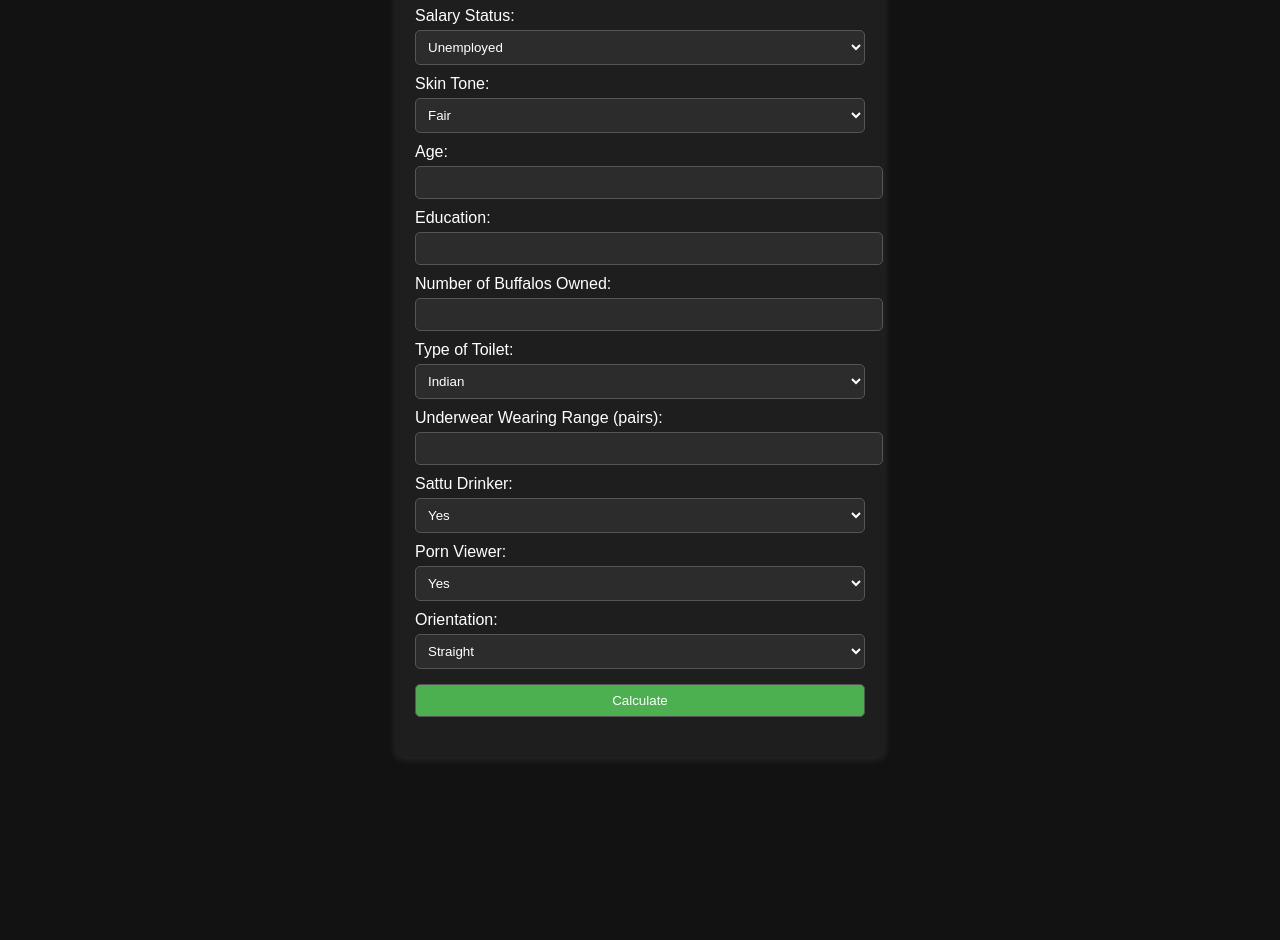
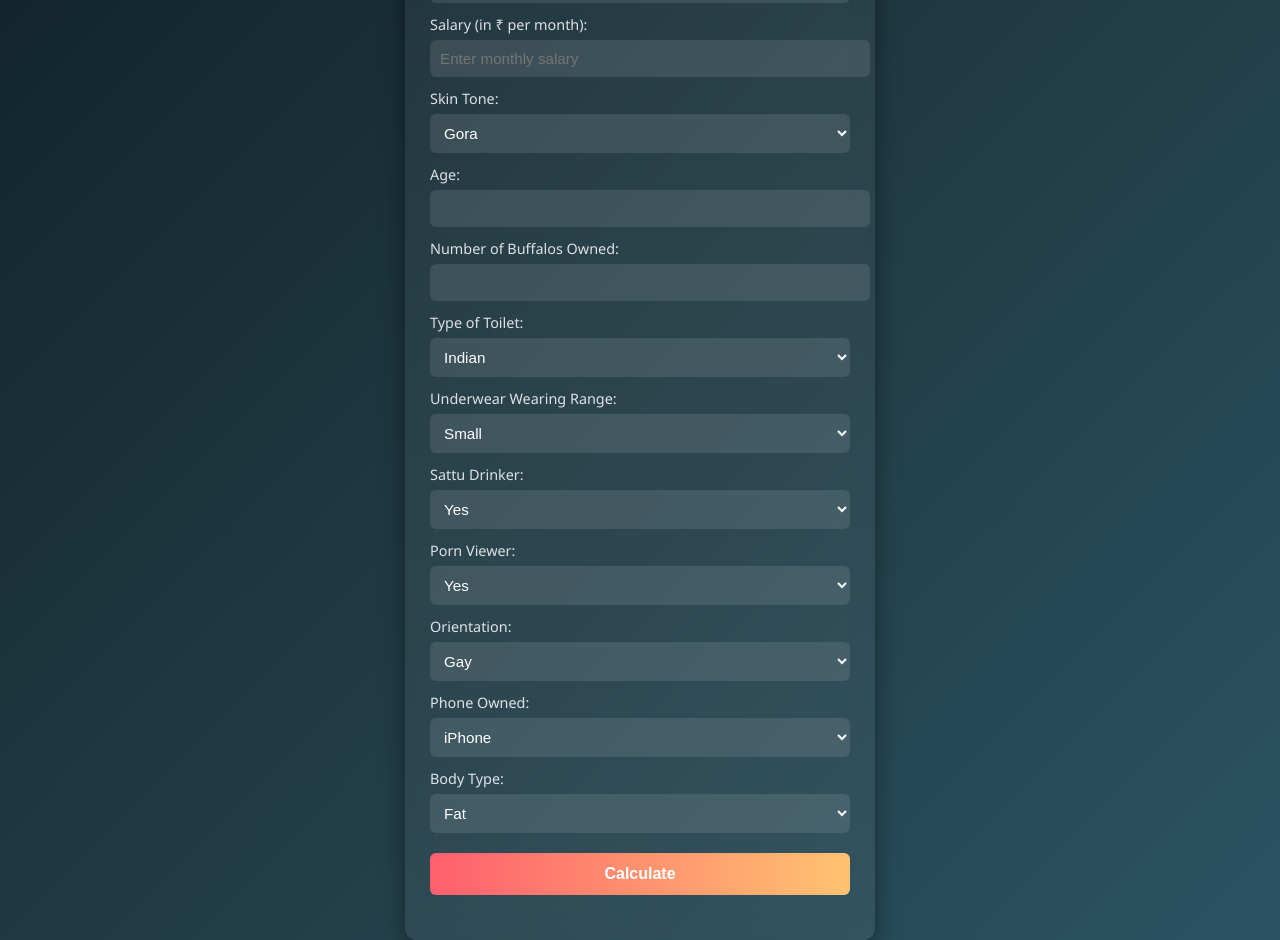
Before and after one commit to is-chetan/calculator, a plain HTML site: page dex.html in a window 1280 px wide. Shown: the part 233-1173 px from the top of the page. Before the commit the page ends 1008 px from the top, so only its background shows below. Drawn offline with Linux system fonts and the light colour scheme.

Commit message:
Your commit message here

```diff
--- a/dex.html
+++ b/dex.html
@@ -1,20 +1,91 @@
 <!DOCTYPE html>
 <html lang="en">
+
 <head>
     <meta charset="UTF-8">
     <meta name="viewport" content="width=device-width, initial-scale=1.0">
     <title>Dahej Calculator</title>
     <style>
-        body { font-family: Arial, sans-serif; background-color: #121212; color: white; display: flex; justify-content: center; align-items: center; min-height: 100vh; padding: 10px; }
-        .container { background: #1e1e1e; padding: 20px; border-radius: 8px; box-shadow: 0 2px 8px rgba(255,255,255,0.1); width: 100%; max-width: 450px; }
-        h2 { text-align: center; }
-        label { display: block; margin-top: 10px; }
-        input, select, button { width: 100%; padding: 8px; margin-top: 5px; border: 1px solid #555; border-radius: 5px; background: #2c2c2c; color: white; }
-        button { background-color: #4CAF50; color: white; margin-top: 15px; cursor: pointer; }
-        button:hover { background-color: #45a049; }
-        .result { margin-top: 20px; text-align: center; font-weight: bold; }
+        body {
+            margin: 0;
+            font-family: 'Segoe UI', Tahoma, Geneva, Verdana, sans-serif;
+            background: linear-gradient(135deg, #0f2027, #203a43, #2c5364);
+            display: flex;
+            justify-content: center;
+            align-items: center;
+            min-height: 100vh;
+            color: #fff;
+        }
+
+        .container {
+            background: rgba(255, 255, 255, 0.05);
+            padding: 25px;
+            border-radius: 12px;
+            box-shadow: 0 8px 25px rgba(0, 0, 0, 0.4);
+            max-width: 420px;
+            width: 100%;
+            backdrop-filter: blur(12px);
+        }
+
+        h2 {
+            text-align: center;
+            margin-bottom: 20px;
+            font-weight: 600;
+        }
+
+        label {
+            font-size: 0.9rem;
+            margin-top: 12px;
+            display: block;
+            opacity: 0.85;
+        }
+
+        input,
+        select {
+            width: 100%;
+            padding: 10px;
+            margin-top: 6px;
+            border: none;
+            border-radius: 6px;
+            background: rgba(255, 255, 255, 0.1);
+            color: #fff;
+            font-size: 0.95rem;
+            outline: none;
+        }
+
+        input:focus,
+        select:focus {
+            background: rgba(255, 255, 255, 0.15);
+        }
+
+        button {
+            width: 100%;
+            padding: 12px;
+            margin-top: 20px;
+            background: linear-gradient(90deg, #ff5f6d, #ffc371);
+            border: none;
+            border-radius: 6px;
+            color: #fff;
+            font-size: 1rem;
+            cursor: pointer;
+            font-weight: bold;
+            transition: transform 0.2s ease, opacity 0.2s ease;
+        }
+
+        button:hover {
+            transform: scale(1.03);
+            opacity: 0.9;
+        }
+
+        .result {
+            margin-top: 20px;
+            text-align: center;
+            font-weight: bold;
+            font-size: 1.1rem;
+        }
     </style>
 </head>
+
 <body>
     <div class="container">
         <h2>Dahej Calculator</h2>
@@ -31,30 +102,20 @@
             <option>Odia</option>
         </select>
 
-        <label>Salary Status:</label>
-        <select id="salary">
-            <option>Unemployed</option>
-            <option>Student</option>
-            <option>Private Job</option>
-            <option>TCS</option>
-            <option>Government Job</option>
-        </select>
+        <label>Salary (in ₹ per month):</label>
+        <input type="number" id="salaryAmount" placeholder="Enter monthly salary">
 
         <label>Skin Tone:</label>
         <select id="skin">
-            <option>Fair</option>
-            <option>Wheatish</option>
+            <option>Gora</option>
             <option>Dark</option>
         </select>
 
         <label>Age:</label>
         <input type="number" id="age">
 
-        <label>Education:</label>
-        <input type="text" id="education">
-
         <label>Number of Buffalos Owned:</label>
-        <input type="number" id="buffalos">
+        <input type="number" id="buffalo">
 
         <label>Type of Toilet:</label>
         <select id="toilet">
@@ -62,8 +123,12 @@
             <option>Western</option>
         </select>
 
-        <label>Underwear Wearing Range (pairs):</label>
-        <input type="number" id="underwear">
+        <label>Underwear Wearing Range:</label>
+        <select id="underwear">
+            <option>Small</option>
+            <option>Medium</option>
+            <option>Large</option>
+        </select>
 
         <label>Sattu Drinker:</label>
         <select id="sattu">
@@ -79,51 +144,41 @@
 
         <label>Orientation:</label>
         <select id="orientation">
+            <option>Gay</option>
             <option>Straight</option>
-            <option>Gay</option>
-            <option>Pedofile</option>
-            <option>Bakri Chod</option>
+        </select>
+
+        <label>Phone Owned:</label>
+        <select id="phone">
+            <option>iPhone</option>
+            <option>Samsung</option>
+            <option>Other</option>
+        </select>
+
+        <label>Body Type:</label>
+        <select id="body">
+            <option>Fat</option>
+            <option>Thin</option>
         </select>
 
         <button onclick="calculateDahej()">Calculate</button>
-
         <div class="result" id="result"></div>
     </div>
 
     <script>
         function calculateDahej() {
-            let salaryStatus = document.getElementById('salary').value;
-            let baseSalaryMultiplier = {
-                'Unemployed': 0,
-                'Student': 1,
-                'Private Job': 5,
-                'TCS': 7,
-                'Government Job': 10
-            }[salaryStatus] || 1;
-
-            let salaryValue = baseSalaryMultiplier * 10000;
-
-            let buffalos = parseInt(document.getElementById('buffalos').value) || 0;
-            let toilet = document.getElementById('toilet').value;
-            let underwear = parseInt(document.getElementById('underwear').value) || 0;
-            let sattu = document.getElementById('sattu').value;
-            let porn = document.getElementById('porn').value;
-            let orientation = document.getElementById('orientation').value;
-
-            // Fun randomization
-            let randomFactor = Math.floor(Math.random() * 50000);
-
-            let dahej = salaryValue + (buffalos * 2000);
-            if (toilet === 'Western') dahej += 5000;
-            if (underwear > 5) dahej += 2000;
-            if (sattu === 'Yes') dahej += 1000;
-            if (porn === 'Yes') dahej -= 3000;
-            if (orientation === 'Bakri Chod') dahej -= 10000;
-
-            dahej += randomFactor;
-
-            document.getElementById('result').innerText = `Estimated Dahej: ₹${dahej}`;
+            const audio = new Audio('assets/Recording (5).m4a');
+            audio.play().catch(err => {
+                console.error("Audio play failed:", err);
+            });
+            const salaryAmount = parseInt(document.getElementById('salaryAmount').value) || 0;
+            let baseAmount = Math.floor(Math.random() * 500000) + 50000;
+            if (salaryAmount > 0) {
+                baseAmount += salaryAmount * 12; // yearly salary added to base
+            }
+            document.getElementById('result').innerText = `Estimated Dahej: ₹${baseAmount}`;
         }
     </script>
 </body>
+
 </html>
```
Also changed, not shown: 1 other file.
